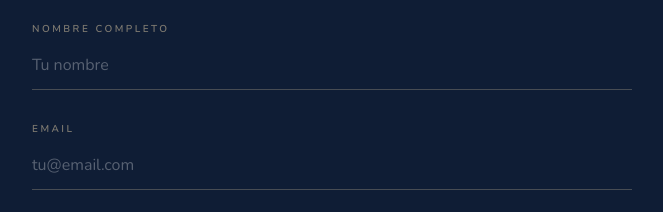
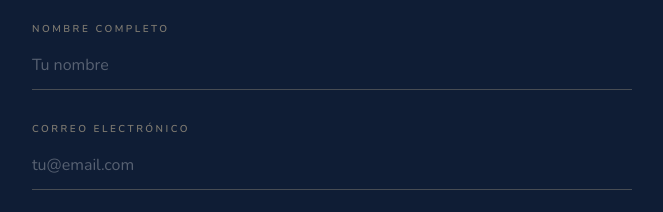
Before and after one commit to abrahamkohan/kohan-campos, a Next.js app: page / in a window 1280 px wide. Shown: the part 5420-5632 px from the top of the page, without its empty margins (308-971 px from the left). Built offline with nearby package versions, Linux system fonts and the light colour scheme.

Commit message:
Update email label and placeholder text

```diff
--- a/components/contact-form.tsx
+++ b/components/contact-form.tsx
@@ -123,7 +123,7 @@ export function ContactForm() {
             {/* Email */}
             <div>
               <label htmlFor="email" className={labelClass}>
-                {t("contact.name_label").includes("Email") ? t("contact.name_label") : "Email"}
+                {t("contact.email_label")}
               </label>
               <input
                 id="email"
@@ -131,7 +131,7 @@ export function ContactForm() {
                 required
                 value={email}
                 onChange={(e) => setEmail(e.target.value)}
-                placeholder="tu@email.com"
+                placeholder={t("contact.email_placeholder")}
                 className={inputBase}
                 disabled={status === "loading"}
               />
```
